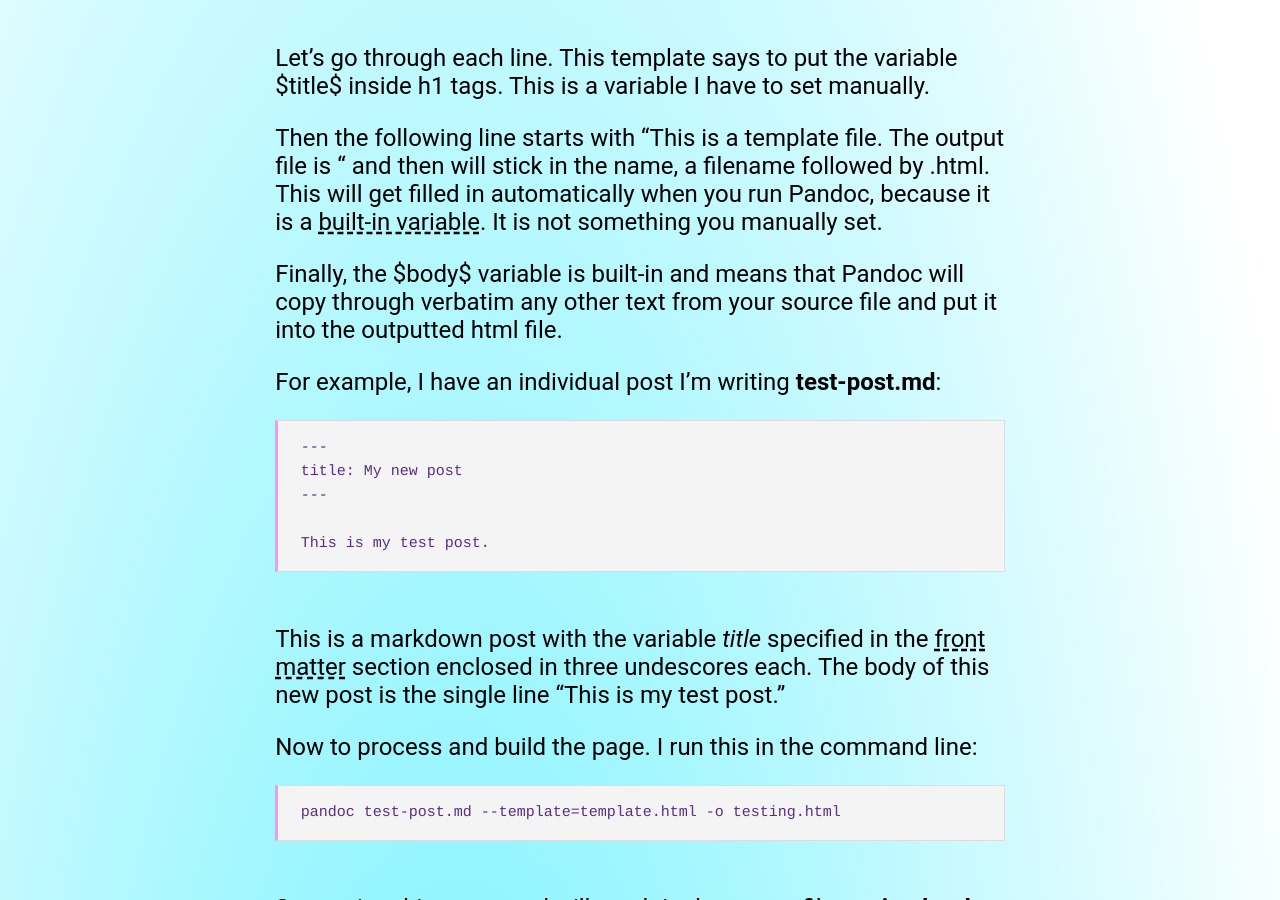
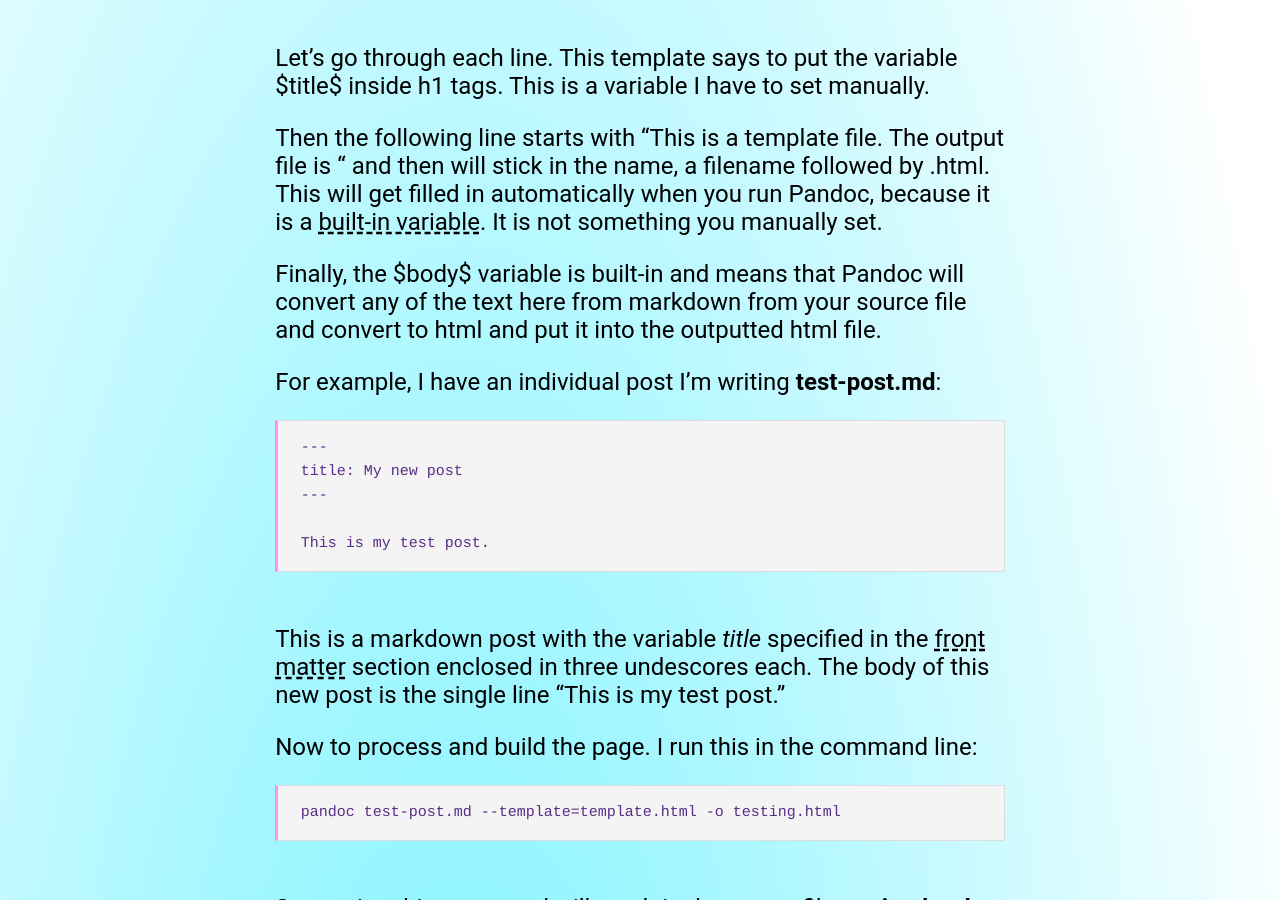
Before and after one commit to lee2sman/nosebook, a Jekyll site: the page built from _posts/2025-06-22-pandoc-variables.md, in a window 1280 px wide and 900 px high, scrolled down 2436 px. Built offline with Jekyll 4.4.1, drawn with Linux system fonts in a browser that asks for light colours; some web fonts are replaced.

Commit message:
fix description of conversion in pandoc-variables

```diff
--- a/_posts/2025-06-22-pandoc-variables.md
+++ b/_posts/2025-06-22-pandoc-variables.md
@@ -42,7 +42,7 @@ Let's go through each line. This template says to put the variable $title$ insid
 
 Then the following line starts with "This is a template file. The output file is " and then will stick in the name, a filename followed by .html. This will get filled in automatically when you run Pandoc, because it is a [built-in variable](https://pandoc.org/demo/example33/6.2-variables.html). It is not something you manually set.
 
-Finally, the $body$ variable is built-in and means that Pandoc will copy through verbatim any other text from your source file and put it into the outputted html file.
+Finally, the $body$ variable is built-in and means that Pandoc will convert any of the text here from markdown from your source file and convert to html and put it into the outputted html file.
 
 For example, I have an individual post I'm writing **test-post.md**:
 
```
